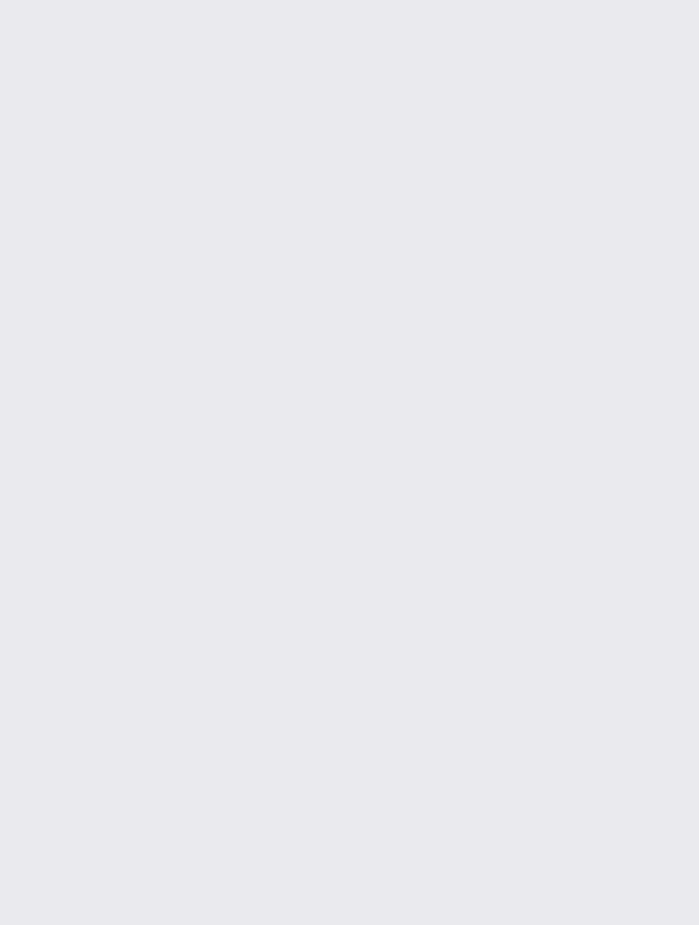
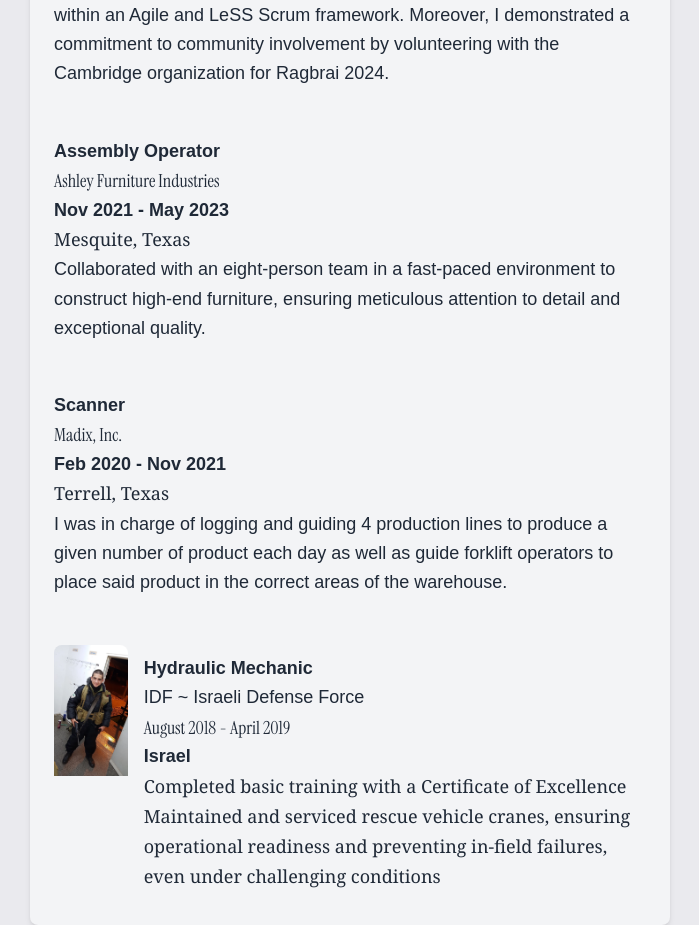
Before and after one commit to aceralrighty/ziv-consulting, a Next.js app: page / in a window 1280 px wide. Shown: the part 1620-2545 px from the top of the page, without its empty margins (290-989 px from the left). Before the commit the page ends 1151 px from the top, so only its background shows below. Built offline with nearby package versions, Linux system fonts and the light colour scheme.

Commit message:
added education and fixed experience.js. shit was wonky af

```diff
--- a/app/experience.js
+++ b/app/experience.js
@@ -1,3 +1,77 @@
+import Army from "../public/Military.png";
+import Image from "next/image";
+
+const experience = [
+    {
+        title: "Software Developer Intern",
+        company: "Cambridge Investment Research",
+        length: "May 2024 - August 2024",
+        where: " Fairfield, Iowa ",
+        duties: " As a key member of the development team, I played a pivotal role in the creation of a comprehensive payment processing portal from its inception. Utilizing ReactJS for the front-end and C# for the back-end, we effectively integrated Braintree for secure payment processing. To ensure product stability, I contributed significantly by writing unit tests for both the front-end and back-end components. I gained valuable experience working within an Agile and LeSS Scrum framework. Moreover, I demonstrated a commitment to community involvement by volunteering with the Cambridge organization for Ragbrai 2024."
+    },
+    {
+        title: "Assembly Operator",
+        company: "Ashley Furniture Industries",
+        length: "Nov 2021 - May 2023",
+        where: " Mesquite, Texas ",
+        duties: " Collaborated with an eight-person team in a fast-paced environment to construct high-end furniture, ensuring meticulous attention to detail and exceptional quality."
+    },
+    {
+        title: "Scanner",
+        company: "Madix, Inc.",
+        length: "Feb 2020 - Nov 2021",
+        where: " Terrell, Texas ",
+        duties: " I was in charge of logging and guiding 4 production lines to produce a given number of product each day as well as guide forklift operators to place said product in the correct areas of the warehouse."
+    },
+    {
+        title: "Hydraulic Mechanic",
+        company: "IDF ~ Israeli Defense Force",
+        length: "August 2018 - April 2019",
+        where: " Israel ",
+        duties: "Completed basic training with a Certificate of Excellence\n" +
+            "Maintained and serviced rescue vehicle cranes, ensuring operational readiness and preventing in-field failures, even under challenging conditions\n"
+    }
+
+];
+
 export default function Experience() {
+    return (
+        <div className="flex flex-col items-center mt-16 space-y-8">
+            <h2 className="font-bold text-4xl font-instruItalic mb-4 text-nav_t_Color">Experience</h2>
+            <div className="w-3/4 md:w-1/2 bg-gray-100 p-6 rounded-lg shadow-md text-gray-800">
+                <div className="flex flex-col space-y-8">
+                    {experience.slice(0, -1).map((item, index) => (
+                        <div key={index}>
+                            <p className="text-lg leading-relaxed font-light text-left mb-4">
+                                <strong className={"font-bold"}>{item.title}</strong><br/>
+                                <strong className={"font-instruItalic align-middle "}>{item.company} </strong> <br/>
+                                <strong className={"font-semibold"}>{item.length}</strong> <br/>
+                                <strong className={"font-serif"}>{item.where}</strong> <br/>
+                                <strong>{item.duties}</strong>
+                            </p>
+                        </div>
+                    ))}
 
+                    {experience.length > 0 && (
+                        <div className="flex items-center mt-8 space-x-4">
+
+                            <div className="w-64 h-64 rounded-lg overflow-hidden hidden sm:block">
+                                <Image src={Army} alt="Army" width={256} height={256} objectFit="cover"/>
+                            </div>
+
+                            <div className="text-left">
+                                <p className="text-lg leading-relaxed font-light">
+                                    <strong className={"font-bold"}>{experience[experience.length - 1].title}</strong><br/>
+                                    <strong>{experience[experience.length - 1].company}</strong> <br/>
+                                    <strong className={"font-instruItalic align-middle "}>{experience[experience.length - 1].length}</strong> <br/>
+                                    <strong className={"font-semibold"}>{experience[experience.length - 1].where}</strong> <br/>
+                                    <strong className={"font-serif"}>{experience[experience.length - 1].duties}</strong>
+                                </p>
+                            </div>
+                        </div>
+                    )}
+                </div>
+            </div>
+        </div>
+    );
 }
--- a/app/page.js
+++ b/app/page.js
@@ -1,23 +1,57 @@
 "use client"
 
-import {useState} from "react";
-import MyHead from "../app/headshot"
+import { useState } from "react";
+import MyHead from "../app/headshot";
+import Experience from "../app/experience";
+import { MenuIcon, XIcon } from "@heroicons/react/solid";
 
 export default function Home() {
     const [hovered, setHovered] = useState(false);
     const [hoveredContact, setHoveredContact] = useState(false);
+    const [menuOpen, setMenuOpen] = useState(false);
+
     return (
         <>
-        <nav className="flex items-center justify-between px-4 mt-4">
-            <div className={"font-instruItalic px-4"}>
-                <p className={"text-nav_t_Color text-2xl"}>Ziv Consulting</p>
+            {/* Full-screen overlay for gray background */}
+            {menuOpen && (
+                <div className="fixed inset-0 bg-gray-950 opacity-95 transition-opacity duration-300 z-10"></div>
+            )}
+
+            <nav className="relative z-20 flex items-center justify-between px-4 mt-4">
+                <div className="font-instruItalic px-4">
+                    <p className="text-nav_t_Color text-2xl">Ziv Consulting</p>
                 </div>
-            <div className="flex space-x-4 font-instruItalic px-4">
-                <a href="#" className={`mr-4 text-nav_t_Color text-2xl ${hovered ? 'drop-shadow-lg' : ``}`}
-                   onMouseEnter={() => setHovered(true)} onMouseLeave={() => setHovered(false)}>About</a>
+
+                <div className="md:hidden flex items-center">
+                    <button onClick={() => setMenuOpen(!menuOpen)}>
+                        {menuOpen ? (
+                            <XIcon className="h-8 w-8 text-nav_t_Color"/>
+                        ) : (
+                            <MenuIcon className="h-8 w-8 text-nav_t_Color"/>
+                        )}
+                    </button>
+                </div>
+
+                <div
+                    className={`${
+                        menuOpen ? "block" : "hidden"
+                    } md:flex md:space-x-4 font-instruItalic px-4 transition-transform duration-300 ease-in-out`}
+                >
                     <a
                         href="#"
-                    className={`mr-4 text-nav_t_Color text-2xl ${hoveredContact ? 'drop-shadow-lg' : ''}`}
+                        className={`mr-4 text-nav_t_Color text-2xl ${
+                            hovered ? "drop-shadow-lg" : ""
+                        }`}
+                        onMouseEnter={() => setHovered(true)}
+                        onMouseLeave={() => setHovered(false)}
+                    >
+                        About
+                    </a>
+                    <a
+                        href="#"
+                        className={`mr-4 text-nav_t_Color text-2xl ${
+                            hoveredContact ? "drop-shadow-lg" : ""
+                        }`}
                         onMouseEnter={() => setHoveredContact(true)}
                         onMouseLeave={() => setHoveredContact(false)}
                     >
@@ -25,7 +59,9 @@ export default function Home() {
                     </a>
                 </div>
             </nav>
-        <MyHead />
+
+            <MyHead/>
+            <Experience/>
         </>
     );
 }
```
Also changed, not shown: package.json (+8 -6 lines), app/education.js (added), 1 other file (tests, documents, lock files or other folders). Lines whose indentation alone changed are shown as unchanged.
